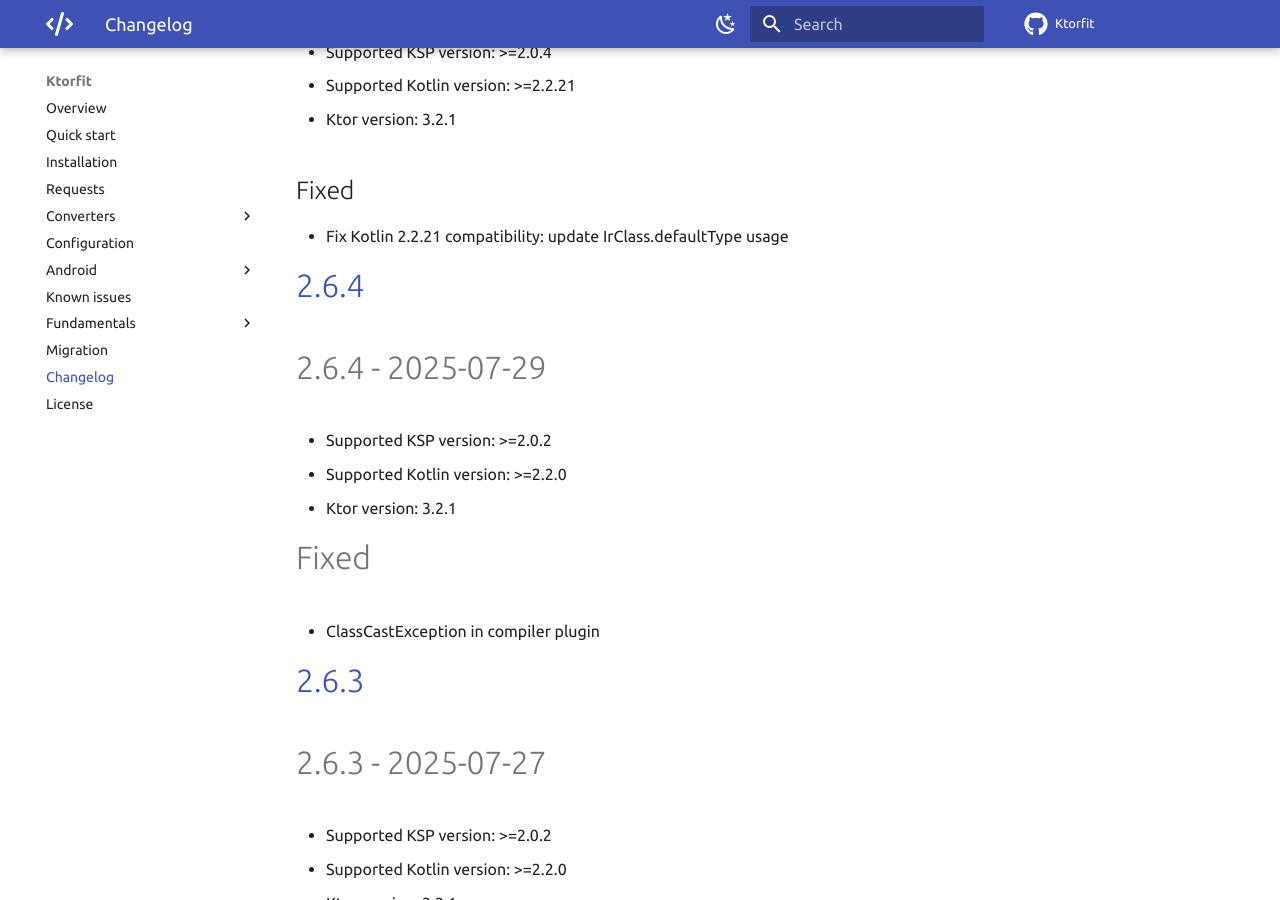
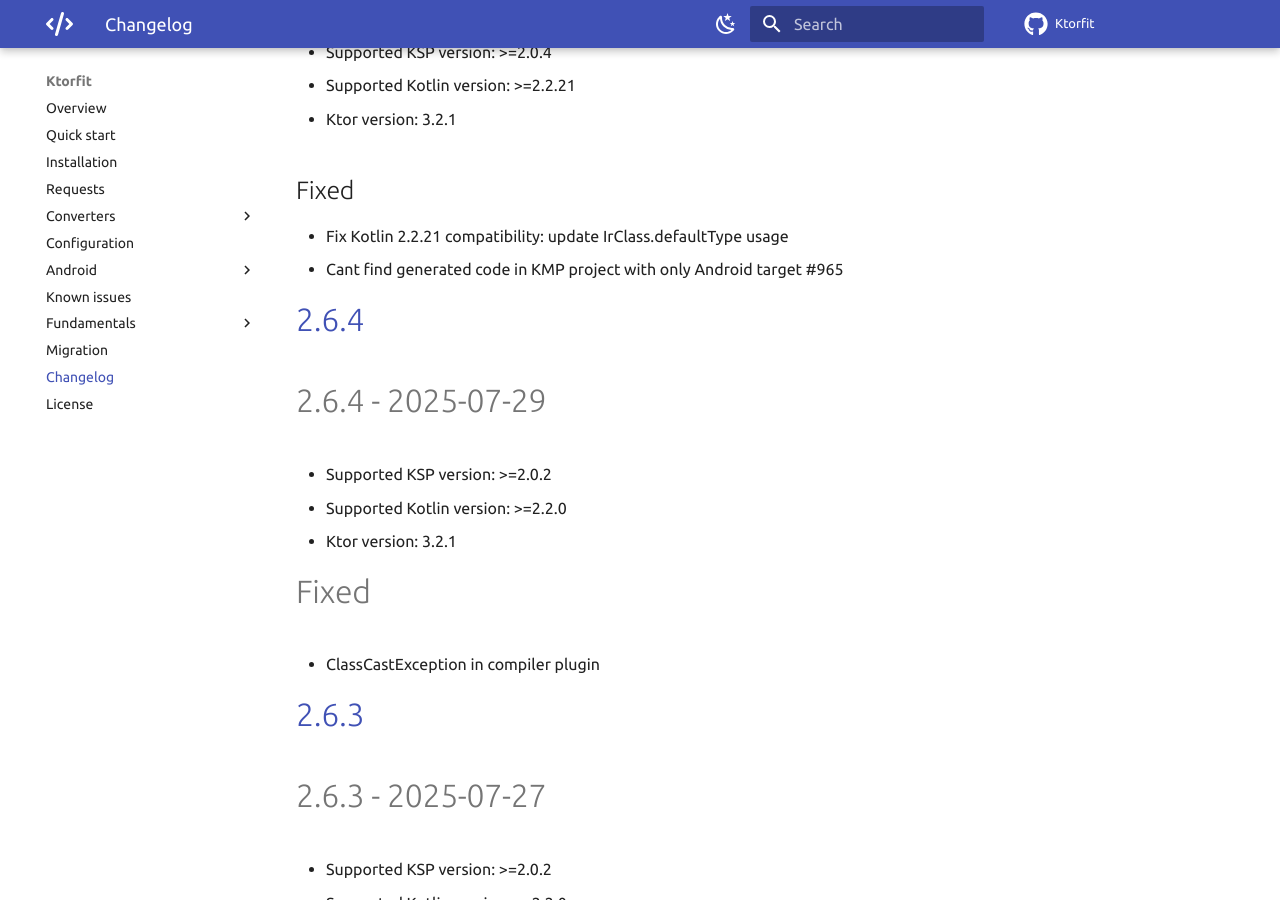
Before and after one commit to Foso/Ktorfit, an MkDocs documentation site: the page built from docs/CHANGELOG.md, in a window 1280 px wide and 900 px high, scrolled down 463 px. Built offline with MkDocs 1.6.1 and Material for MkDocs 9.7.7, drawn with Linux system fonts in a browser that asks for light colours; comment, search, counter and statistics services are not loaded.

```diff
--- a/docs/CHANGELOG.md
+++ b/docs/CHANGELOG.md
@@ -17,6 +17,7 @@
 
 ## Fixed
 - Fix Kotlin 2.2.21 compatibility: update IrClass.defaultType usage
+- Cant find generated code in KMP project with only Android target #965
 
 # [2.6.4]()
 
```
